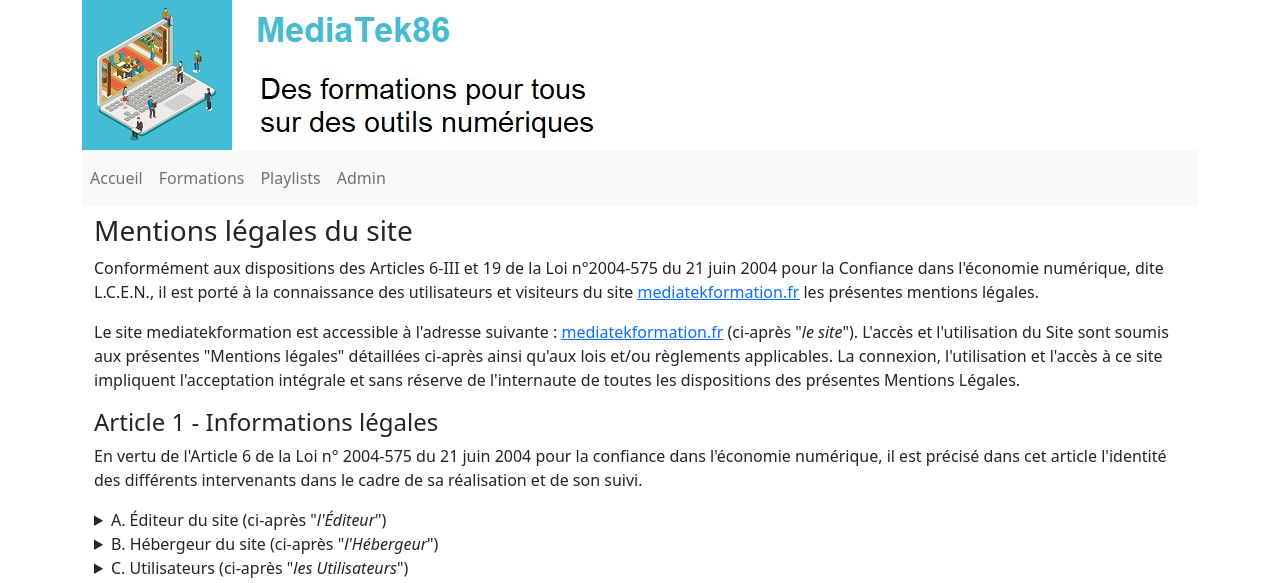
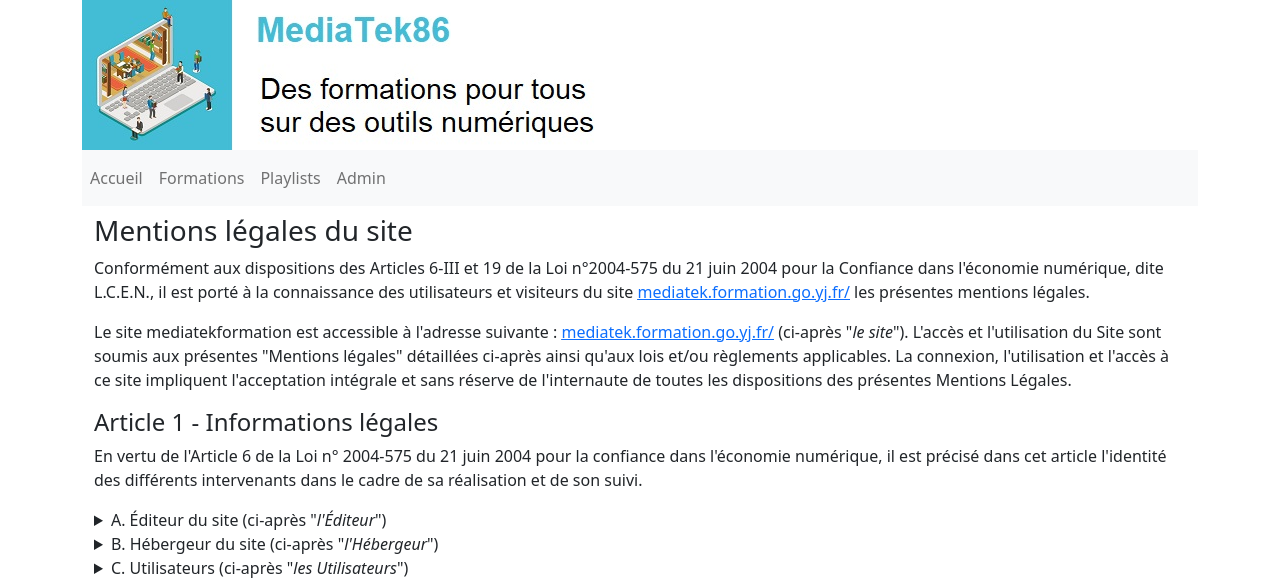
Before and after one commit to Naama390/mediatekformation, a Symfony app: template templates/pages/cgu.html.twig in a window 1280 px wide. Shown: the top 583 px of the page. Run offline with Twig, Linux system fonts and the light colour scheme; the template is opened without the code that fills it, so the values that code supplies are empty; some libraries are stand-ins or nearby versions.

Commit message:
Finition du projet

```diff
--- a/composer.json
+++ b/composer.json
@@ -16,6 +16,7 @@
         "phpstan/phpdoc-parser": "^1.7",
         "sensio/framework-extra-bundle": "^6.1",
         "stevenmaguire/oauth2-keycloak": "3.1",
+        "symfony/apache-pack": "^1.0",
         "symfony/asset": "5.4.*",
         "symfony/console": "5.4.*",
         "symfony/doctrine-messenger": "5.4.*",
--- a/templates/pages/cgu.html.twig
+++ b/templates/pages/cgu.html.twig
@@ -3,8 +3,8 @@
 {% block body %}
 <section class="container mt-2">
     <h3>Mentions légales du site</h3>
-    <p>Conformément aux dispositions des Articles 6-III et 19 de la Loi n°2004-575 du 21 juin 2004 pour la Confiance dans l'économie numérique, dite L.C.E.N., il est porté à la connaissance des utilisateurs et visiteurs du site <u><a href="http://www.mediatekformation.fr">mediatekformation.fr</a></u> les présentes mentions légales.</p>
-    <p>Le site mediatekformation est accessible à l'adresse suivante&nbsp;:&nbsp;<u><a href="http://www.mediatekformation.fr">mediatekformation.fr</a></u> (ci-après "<em>le site</em>"). L'accès et l'utilisation du Site sont soumis aux présentes "Mentions légales" détaillées ci-après ainsi qu'aux lois et/ou règlements applicables. La connexion, l'utilisation et l'accès à ce site impliquent l'acceptation intégrale et sans réserve de l'internaute de toutes les dispositions des présentes Mentions Légales.</p>
+    <p>Conformément aux dispositions des Articles 6-III et 19 de la Loi n°2004-575 du 21 juin 2004 pour la Confiance dans l'économie numérique, dite L.C.E.N., il est porté à la connaissance des utilisateurs et visiteurs du site <u><a href="https://mediatek.formation.go.yj.fr/">mediatek.formation.go.yj.fr/</a></u> les présentes mentions légales.</p>
+    <p>Le site mediatekformation est accessible à l'adresse suivante&nbsp;:&nbsp;<u><a href="https://mediatek.formation.go.yj.fr/">mediatek.formation.go.yj.fr/</a></u> (ci-après "<em>le site</em>"). L'accès et l'utilisation du Site sont soumis aux présentes "Mentions légales" détaillées ci-après ainsi qu'aux lois et/ou règlements applicables. La connexion, l'utilisation et l'accès à ce site impliquent l'acceptation intégrale et sans réserve de l'internaute de toutes les dispositions des présentes Mentions Légales.</p>
     <h4>Article 1 - Informations légales</h4>
     <p>En vertu de l'Article 6 de la Loi n° 2004-575 du 21 juin 2004 pour la confiance dans l'économie numérique, il est précisé dans cet article l'identité des différents intervenants dans le cadre de sa réalisation et de son suivi.</p>
     <div class="bd-example">
```
Also changed, not shown: public/.htaccess (added), 4 other files.
